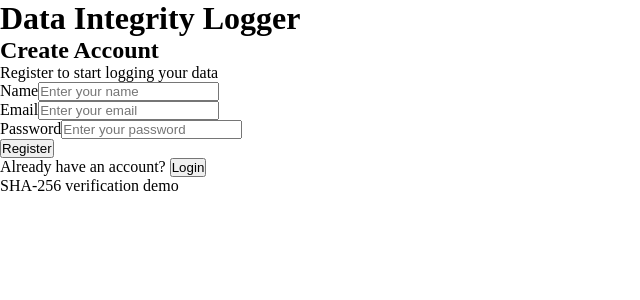
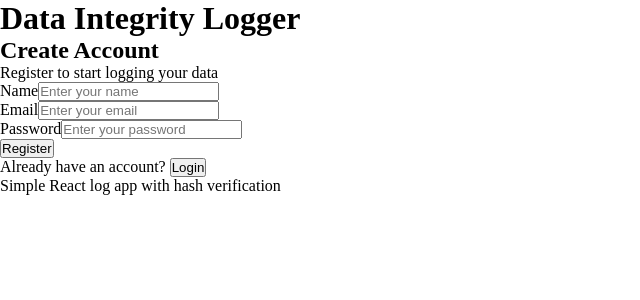
Before and after one commit to ShriramPatil0230/Data-Integrity-Logger, a React (Vite) app in the folder frontend/: page / in a window 1280 px wide. Shown: the top 300 px of the page, without its empty margins (0-640 px from the left). Built offline with nearby package versions, Linux system fonts and the light colour scheme; the HTML template or start-up script is replaced by a standard one.

Commit message:
Footer Line Change

```diff
--- a/frontend/src/App.jsx
+++ b/frontend/src/App.jsx
@@ -34,7 +34,7 @@ export default function App() {
         )}
       </main>
       <footer className="app-footer">
-        <span>SHA-256 verification demo</span>
+        <span>Simple React log app with hash verification</span>
       </footer>
     </div>
   )
```
